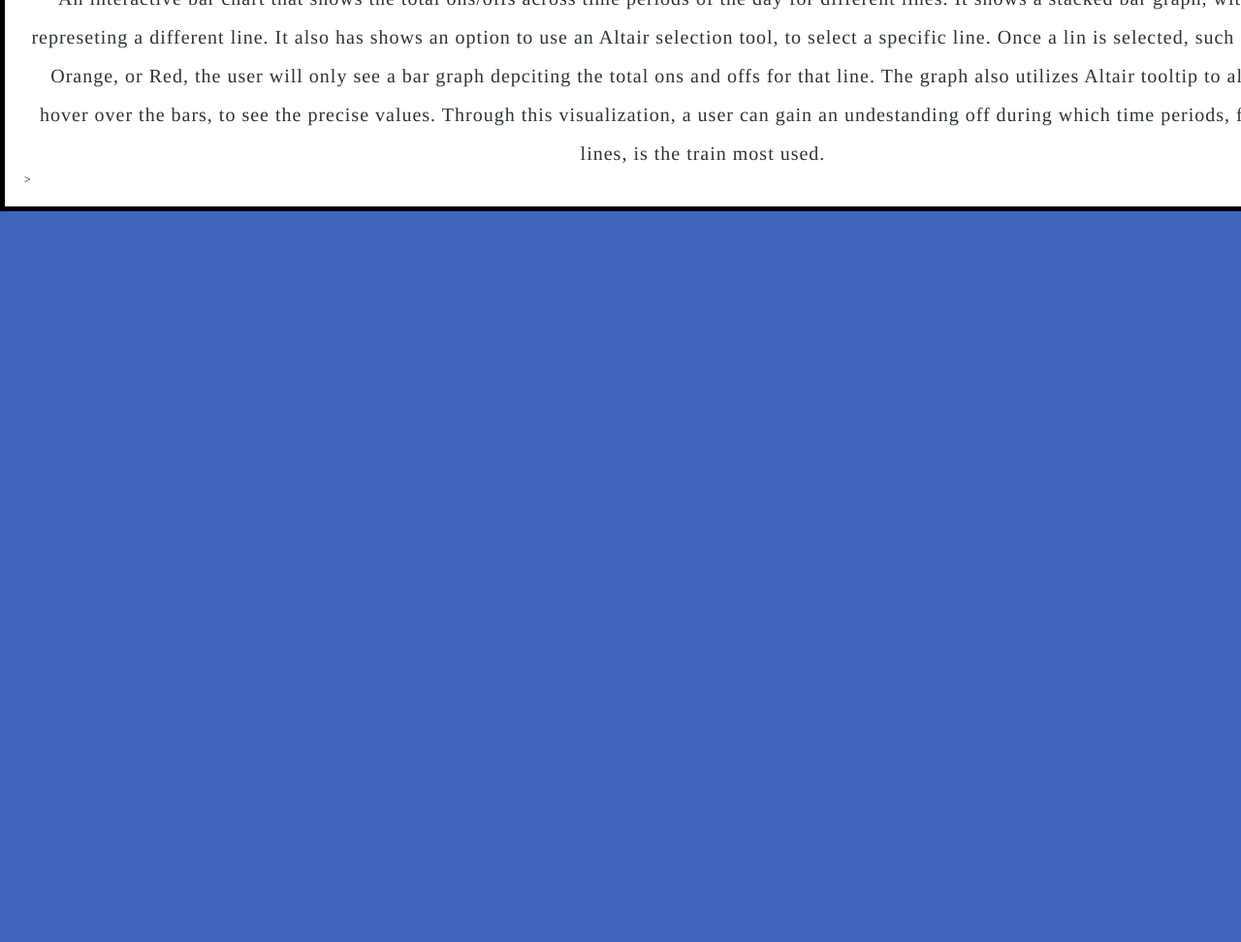
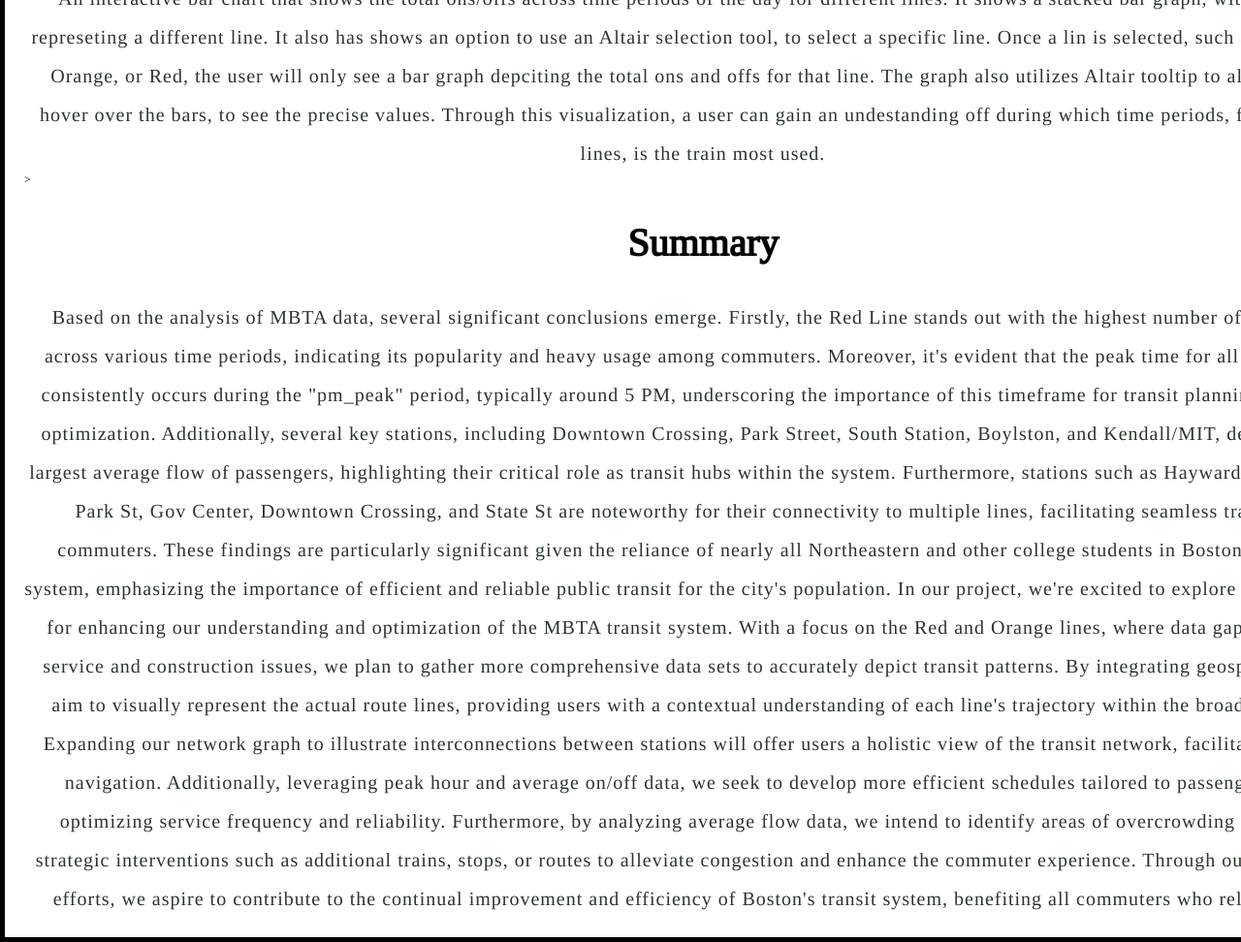
Before and after one commit to ibabaig/ds4200-final, a plain HTML site: page index.html in a window 1280 px wide. Shown: the part 5043-6015 px from the top of the page at 97% size. Before the commit the page ends 5261 px from the top, so only its background shows below. Drawn offline with nearby package versions, Linux system fonts and the light colour scheme; a script that the page names is missing.

Commit message:
conclusion

```diff
--- a/index.html
+++ b/index.html
@@ -68,6 +68,30 @@
         a user can gain an undestanding off during which time periods, for which train lines, is the train most used.
       </p>>
 
+      <h2>Summary</h2>
+        <p>
+          Based on the analysis of MBTA data, several significant conclusions emerge. Firstly, the Red Line stands out with the highest number
+          of ons and offs across various time periods, indicating its popularity and heavy usage among commuters. Moreover, it's evident that
+          the peak time for all MBTA routes consistently occurs during the "pm_peak" period, typically around 5 PM, underscoring the importance of
+          this timeframe for transit planning and service optimization. Additionally, several key stations, including Downtown Crossing, Park Street,
+          South Station, Boylston, and Kendall/MIT, demonstrate the largest average flow of passengers, highlighting their critical role as transit
+          hubs within the system. Furthermore, stations such as Hayward, North Station, Park St, Gov Center, Downtown Crossing, and State St are noteworthy
+          for their connectivity to multiple lines, facilitating seamless transfers for commuters. These findings are particularly significant given
+          the reliance of nearly all Northeastern and other college students in Boston on the train system, emphasizing the importance of efficient
+          and reliable public transit for the city's population.
+
+          In our project, we're excited to explore various avenues for enhancing our understanding and optimization of the MBTA
+          transit system. With a focus on the Red and Orange lines, where data gaps exist due to service and construction issues, we plan to
+          gather more comprehensive data sets to accurately depict transit patterns. By integrating geospatial data, we aim to visually represent
+          the actual route lines, providing users with a contextual understanding of each line's trajectory within the broader cityscape. Expanding
+          our network graph to illustrate interconnections between stations will offer users a holistic view of the transit network, facilitating seamless
+          navigation. Additionally, leveraging peak hour and average on/off data, we seek to develop more efficient schedules tailored to passenger demand,
+          optimizing service frequency and reliability. Furthermore, by analyzing average flow data, we intend to identify areas of overcrowding and propose
+          strategic interventions such as additional trains, stops, or routes to alleviate congestion and enhance the commuter experience. Through our collaborative
+          efforts, we aspire to contribute to the continual improvement and efficiency of Boston's transit system, benefiting all commuters who rely on it daily.
+
+        </p>
+
       <script src="scripts/main.js"></script>
   </body>
 
```
